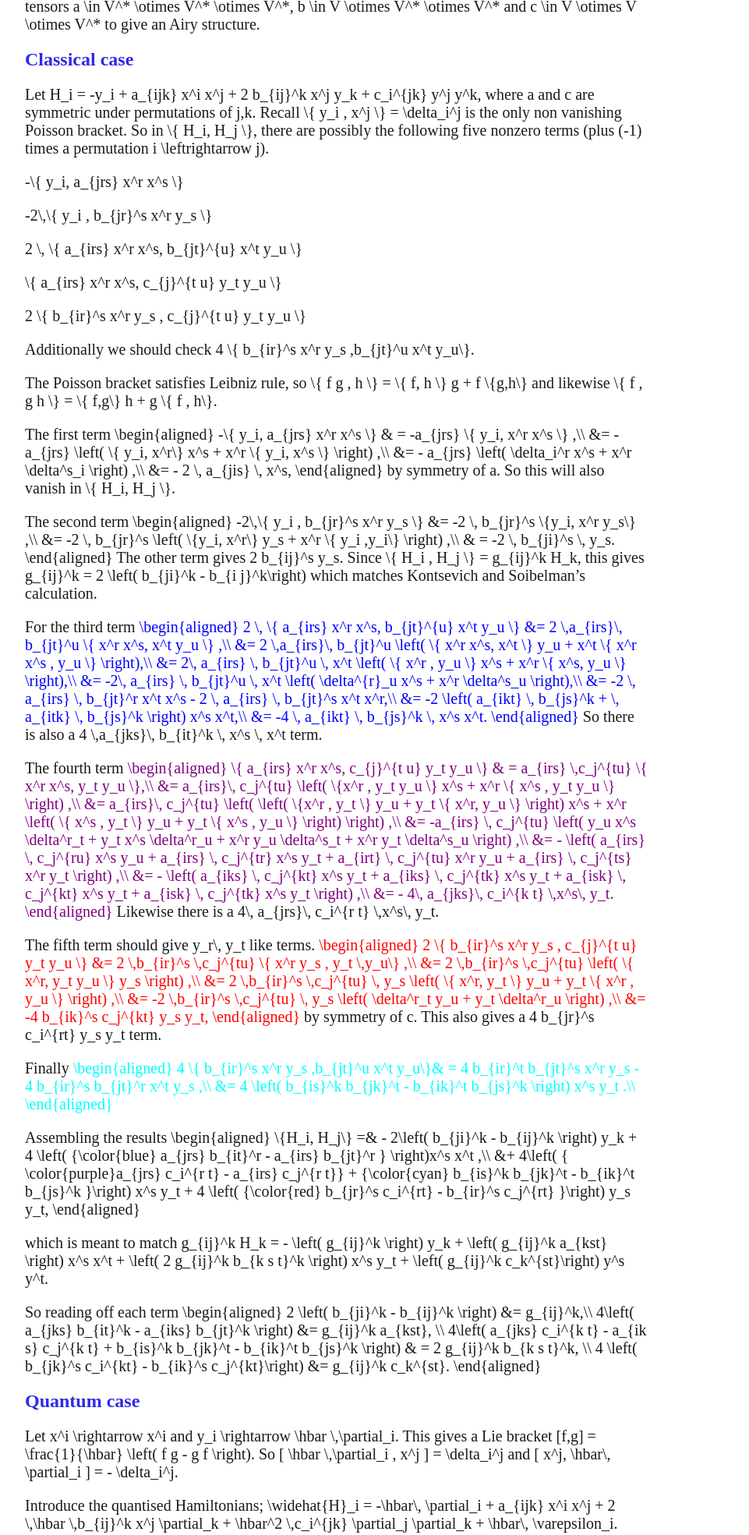
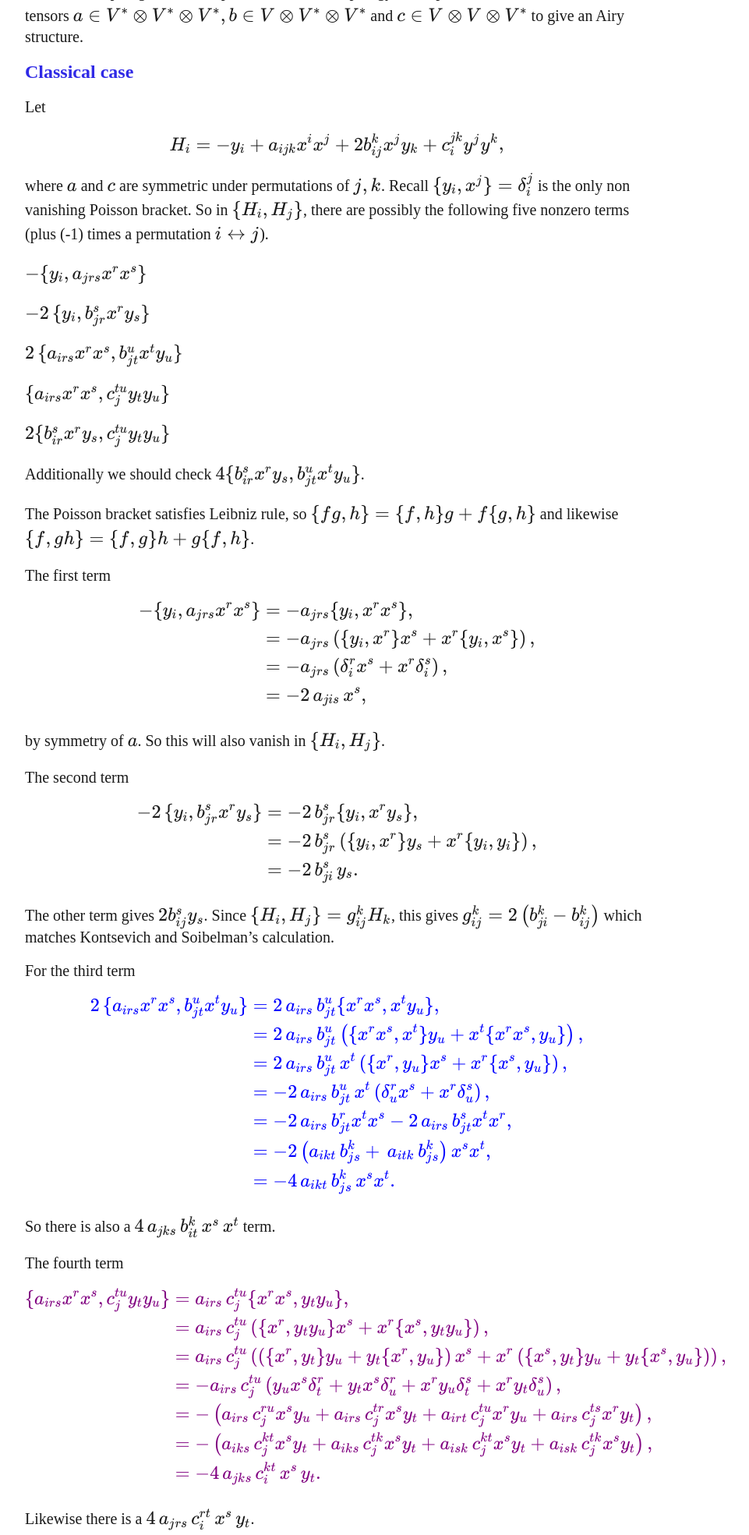
Before and after one commit to Swaddle/Swaddle.github.io, a plain HTML site: page notes/airy_hamiltonians.html in a window 1280 px wide. Shown: the part 189-2158 px from the top of the page at 78% size, without its empty margins (208-1169 px from the left). Drawn offline with nearby package versions, Linux system fonts and the light colour scheme.

Commit message:
Publish update

```diff
--- a/notes/airy_hamiltonians.html
+++ b/notes/airy_hamiltonians.html
@@ -29,31 +29,31 @@
 
 </div>
 
-<p>Let <span class="math inline">V</span> be a topological vector space with discrete topology. We reproduce the conditions on the tensors <span class="math inline">a \in V^* \otimes V^* \otimes V^*, b \in V \otimes V^* \otimes V^*</span> and <span class="math inline">c \in V \otimes V \otimes V^*</span> to give an Airy structure.</p>
+<p>Let <span class="math inline">\(V\)</span> be a topological vector space with discrete topology. We reproduce the conditions on the tensors <span class="math inline">\(a \in V^* \otimes V^* \otimes V^*, b \in V \otimes V^* \otimes V^*\)</span> and <span class="math inline">\(c \in V \otimes V \otimes V^*\)</span> to give an Airy structure.</p>
 <section id="classical-case" class="level1">
 <h1>Classical case</h1>
-<p>Let <span class="math display">H_i = -y_i + a_{ijk} x^i x^j + 2 b_{ij}^k x^j y_k + c_i^{jk} y^j y^k,</span> where <span class="math inline">a</span> and <span class="math inline">c</span> are symmetric under permutations of <span class="math inline">j,k</span>. Recall <span class="math inline">\{ y_i , x^j \} = \delta_i^j</span> is the only non vanishing Poisson bracket. So in <span class="math inline">\{ H_i, H_j \}</span>, there are possibly the following five nonzero terms (plus (-1) times a permutation <span class="math inline">i \leftrightarrow j</span>).</p>
+<p>Let <span class="math display">\[H_i = -y_i + a_{ijk} x^i x^j + 2 b_{ij}^k x^j y_k + c_i^{jk} y^j y^k,\]</span> where <span class="math inline">\(a\)</span> and <span class="math inline">\(c\)</span> are symmetric under permutations of <span class="math inline">\(j,k\)</span>. Recall <span class="math inline">\(\{ y_i , x^j \} = \delta_i^j\)</span> is the only non vanishing Poisson bracket. So in <span class="math inline">\(\{ H_i, H_j \}\)</span>, there are possibly the following five nonzero terms (plus (-1) times a permutation <span class="math inline">\(i \leftrightarrow j\)</span>).</p>
 <ul>
-<li><p><span class="math inline">-\{  y_i, a_{jrs} x^r x^s \}</span></p></li>
-<li><p><span class="math inline">-2\,\{  y_i , b_{jr}^s x^r y_s \}</span></p></li>
-<li><p><span class="math inline">2 \, \{ a_{irs} x^r x^s, b_{jt}^{u} x^t y_u \}</span></p></li>
-<li><p><span class="math inline">\{ a_{irs} x^r x^s, c_{j}^{t u} y_t y_u \}</span></p></li>
-<li><p><span class="math inline">2 \{ b_{ir}^s x^r y_s , c_{j}^{t u} y_t y_u \}</span></p></li>
+<li><p><span class="math inline">\(-\{  y_i, a_{jrs} x^r x^s \}\)</span></p></li>
+<li><p><span class="math inline">\(-2\,\{  y_i , b_{jr}^s x^r y_s \}\)</span></p></li>
+<li><p><span class="math inline">\(2 \, \{ a_{irs} x^r x^s, b_{jt}^{u} x^t y_u \}\)</span></p></li>
+<li><p><span class="math inline">\(\{ a_{irs} x^r x^s, c_{j}^{t u} y_t y_u \}\)</span></p></li>
+<li><p><span class="math inline">\(2 \{ b_{ir}^s x^r y_s , c_{j}^{t u} y_t y_u \}\)</span></p></li>
 </ul>
-<p>Additionally we should check <span class="math inline">4 \{ b_{ir}^s x^r y_s ,b_{jt}^u x^t y_u\}</span>.</p>
-<p>The Poisson bracket satisfies Leibniz rule, so <span class="math inline">\{ f g  , h \}  = \{ f, h \} g + f \{g,h\}</span> and likewise <span class="math inline">\{ f , g h \} = \{ f,g\} h + g \{ f , h\}</span>.</p>
-<p>The first term <span class="math display">\begin{aligned}
+<p>Additionally we should check <span class="math inline">\(4 \{ b_{ir}^s x^r y_s ,b_{jt}^u x^t y_u\}\)</span>.</p>
+<p>The Poisson bracket satisfies Leibniz rule, so <span class="math inline">\(\{ f g  , h \}  = \{ f, h \} g + f \{g,h\}\)</span> and likewise <span class="math inline">\(\{ f , g h \} = \{ f,g\} h + g \{ f , h\}\)</span>.</p>
+<p>The first term <span class="math display">\[\begin{aligned}
       -\{  y_i, a_{jrs} x^r x^s \}   &amp; = -a_{jrs} \{ y_i, x^r x^s  \} ,\\
                                      &amp;= -a_{jrs} \left( \{ y_i, x^r\} x^s + x^r \{ y_i, x^s \} \right) ,\\
                                      &amp;= - a_{jrs} \left( \delta_i^r x^s + x^r \delta^s_i \right) ,\\
                                      &amp;= - 2 \, a_{jis} \, x^s,
-    \end{aligned}</span> by symmetry of <span class="math inline">a</span>. So this will also vanish in <span class="math inline">\{ H_i, H_j \}</span>.</p>
-<p>The second term <span class="math display">\begin{aligned}
+    \end{aligned}\]</span> by symmetry of <span class="math inline">\(a\)</span>. So this will also vanish in <span class="math inline">\(\{ H_i, H_j \}\)</span>.</p>
+<p>The second term <span class="math display">\[\begin{aligned}
         -2\,\{  y_i , b_{jr}^s x^r y_s \} &amp;= -2 \, b_{jr}^s \{y_i, x^r y_s\} ,\\
                                           &amp;= -2 \, b_{jr}^s \left( \{y_i, x^r\}  y_s + x^r \{ y_i ,y_i\} \right) ,\\
                                           &amp; = -2 \, b_{ji}^s \, y_s.
-    \end{aligned}</span> The other term gives <span class="math inline">2 b_{ij}^s y_s</span>. Since <span class="math inline">\{ H_i , H_j \} = g_{ij}^k H_k</span>, this gives <span class="math inline">g_{ij}^k = 2 \left( b_{ji}^k - b_{i j}^k\right)</span> which matches Kontsevich and Soibelman’s calculation.</p>
-<p>For the third term <span style="color: blue"> <span class="math display">\begin{aligned}
+    \end{aligned}\]</span> The other term gives <span class="math inline">\(2 b_{ij}^s y_s\)</span>. Since <span class="math inline">\(\{ H_i , H_j \} = g_{ij}^k H_k\)</span>, this gives <span class="math inline">\(g_{ij}^k = 2 \left( b_{ji}^k - b_{i j}^k\right)\)</span> which matches Kontsevich and Soibelman’s calculation.</p>
+<p>For the third term <span style="color: blue"> <span class="math display">\[\begin{aligned}
         2 \, \{ a_{irs} x^r x^s, b_{jt}^{u} x^t y_u \} &amp;= 2 \,a_{irs}\,  b_{jt}^u \{ x^r x^s, x^t y_u \} ,\\
                                                        &amp;= 2 \,a_{irs}\,  b_{jt}^u  \left( \{  x^r x^s, x^t \} y_u +  x^t \{ x^r x^s , y_u \} \right),\\
                                                        &amp;= 2\, a_{irs} \, b_{jt}^u \, x^t \left( \{ x^r  , y_u \} x^s + x^r \{ x^s, y_u \}  \right),\\
@@ -61,8 +61,8 @@
                                                        &amp;= -2 \, a_{irs} \, b_{jt}^r x^t x^s - 2 \, a_{irs} \, b_{jt}^s x^t x^r,\\
                                                        &amp;= -2 \left( a_{ikt} \, b_{js}^k  + \, a_{itk} \, b_{js}^k \right) x^s x^t,\\
                                                        &amp;= -4 \, a_{ikt} \, b_{js}^k  \, x^s x^t.
-    \end{aligned}</span></span> So there is also a <span class="math inline">4 \,a_{jks}\,  b_{it}^k \, x^s \, x^t</span> term.</p>
-<p>The fourth term <span style="color: purple"> <span class="math display">\begin{aligned}
+    \end{aligned}\]</span></span> So there is also a <span class="math inline">\(4 \,a_{jks}\,  b_{it}^k \, x^s \, x^t\)</span> term.</p>
+<p>The fourth term <span style="color: purple"> <span class="math display">\[\begin{aligned}
         \{ a_{irs} x^r x^s, c_{j}^{t u} y_t y_u \} &amp; = a_{irs} \,c_j^{tu} \{ x^r x^s, y_t y_u \},\\
                                                    &amp;= a_{irs}\, c_j^{tu} \left( \{x^r , y_t y_u \} x^s + x^r \{ x^s , y_t y_u \} \right) ,\\
                                                    &amp;= a_{irs}\, c_j^{tu} \left( \left( \{x^r , y_t  \} y_u + y_t \{ x^r, y_u \} \right) x^s + x^r \left( \{ x^s , y_t  \} y_u + y_t \{ x^s , y_u \} \right) \right) ,\\
@@ -70,44 +70,44 @@
                                                    &amp;= - \left( a_{irs} \, c_j^{ru} x^s y_u  +  a_{irs} \, c_j^{tr} x^s y_t +  a_{irt} \, c_j^{tu} x^r y_u   +  a_{irs} \, c_j^{ts} x^r y_t   \right) ,\\
                                                     &amp;= - \left( a_{iks} \, c_j^{kt} x^s y_t  +  a_{iks} \, c_j^{tk}  x^s  y_t  +  a_{isk} \, c_j^{kt} x^s y_t  +  a_{isk} \, c_j^{tk} x^s y_t   \right) ,\\
                                                     &amp;= - 4\, a_{jks}\, c_i^{k t} \,x^s\, y_t.
-    \end{aligned}</span></span> Likewise there is a <span class="math inline">4\, a_{jrs}\, c_i^{r t} \,x^s\, y_t</span>.</p>
-<p>The fifth term should give <span class="math inline">y_r\, y_t</span> like terms. <span style="color: red"> <span class="math display">\begin{aligned}
+    \end{aligned}\]</span></span> Likewise there is a <span class="math inline">\(4\, a_{jrs}\, c_i^{r t} \,x^s\, y_t\)</span>.</p>
+<p>The fifth term should give <span class="math inline">\(y_r\, y_t\)</span> like terms. <span style="color: red"> <span class="math display">\[\begin{aligned}
         2 \{ b_{ir}^s x^r y_s , c_{j}^{t u} y_t y_u \} &amp;= 2 \,b_{ir}^s \,c_j^{tu} \{ x^r y_s , y_t \,y_u\} ,\\
                                                        &amp;= 2 \,b_{ir}^s \,c_j^{tu} \left( \{ x^r, y_t y_u \} y_s \right) ,\\
                                                        &amp;= 2 \,b_{ir}^s \,c_j^{tu} \, y_s \left( \{ x^r, y_t \} y_u + y_t \{ x^r , y_u \} \right) ,\\
                                                        &amp;= -2 \,b_{ir}^s \,c_j^{tu} \, y_s \left( \delta^r_t y_u + y_t \delta^r_u \right) ,\\
                                                        &amp;= -4 b_{ik}^s c_j^{kt} y_s y_t,
-    \end{aligned}</span> </span> by symmetry of <span class="math inline">c</span>. This also gives a <span class="math inline">4 b_{jr}^s c_i^{rt} y_s y_t</span> term.</p>
-<p>Finally <span style="color: cyan"> <span class="math display">\begin{aligned}
+    \end{aligned}\]</span> </span> by symmetry of <span class="math inline">\(c\)</span>. This also gives a <span class="math inline">\(4 b_{jr}^s c_i^{rt} y_s y_t\)</span> term.</p>
+<p>Finally <span style="color: cyan"> <span class="math display">\[\begin{aligned}
         4 \{ b_{ir}^s x^r y_s ,b_{jt}^u x^t y_u\}&amp; = 4 b_{ir}^t b_{jt}^s x^r y_s - 4 b_{ir}^s b_{jt}^r x^t y_s ,\\
                                                &amp;= 4 \left(   b_{is}^k b_{jk}^t  - b_{ik}^t b_{js}^k \right) x^s y_t .\\
-    \end{aligned}</span> </span></p>
-<p>Assembling the results <span class="math display">\begin{aligned}
+    \end{aligned}\]</span> </span></p>
+<p>Assembling the results <span class="math display">\[\begin{aligned}
  \{H_i, H_j\} =&amp; - 2\left(  b_{ji}^k - b_{ij}^k \right) y_k  +  4 \left( {\color{blue} a_{jrs} b_{it}^r -  a_{irs} b_{jt}^r } \right)x^s x^t ,\\
                                 &amp;+ 4\left( { \color{purple}a_{jrs} c_i^{r t} -  a_{irs} c_j^{r t}} +  {\color{cyan} b_{is}^k b_{jk}^t  -  b_{ik}^t b_{js}^k }\right) x^s y_t + 4 \left( {\color{red} b_{jr}^s c_i^{rt}  - b_{ir}^s c_j^{rt} }\right) y_s y_t,
-    \end{aligned}</span></p>
-<p>which is meant to match <span class="math display">g_{ij}^k H_k = - \left( g_{ij}^k  \right) y_k + \left( g_{ij}^k  a_{kst} \right) x^s x^t + \left( 2 g_{ij}^k b_{k s t}^k \right) x^s y_t + \left( g_{ij}^k c_k^{st}\right) y^s y^t.</span></p>
-<p>So reading off each term <span class="math display">\begin{aligned}
+    \end{aligned}\]</span></p>
+<p>which is meant to match <span class="math display">\[g_{ij}^k H_k = - \left( g_{ij}^k  \right) y_k + \left( g_{ij}^k  a_{kst} \right) x^s x^t + \left( 2 g_{ij}^k b_{k s t}^k \right) x^s y_t + \left( g_{ij}^k c_k^{st}\right) y^s y^t.\]</span></p>
+<p>So reading off each term <span class="math display">\[\begin{aligned}
        2 \left(  b_{ji}^k - b_{ij}^k \right) &amp;= g_{ij}^k,\\
        4\left( a_{jks} b_{it}^k -  a_{iks} b_{jt}^k \right) &amp;=  g_{ij}^k  a_{kst}, \\
        4\left(  a_{jks} c_i^{k t} -  a_{ik s} c_j^{k t} +  b_{is}^k b_{jk}^t  -  b_{ik}^t b_{js}^k \right) &amp; = 2 g_{ij}^k b_{k s t}^k, \\
        4 \left( b_{jk}^s c_i^{kt}  - b_{ik}^s c_j^{kt}\right) &amp;= g_{ij}^k c_k^{st}.
-    \end{aligned}</span></p>
+    \end{aligned}\]</span></p>
 </section>
 <section id="quantum-case" class="level1">
 <h1>Quantum case</h1>
-<p>Let <span class="math inline">x^i \rightarrow x^i</span> and <span class="math inline">y_i \rightarrow \hbar \,\partial_i</span>. This gives a Lie bracket <span class="math inline">[f,g] = \frac{1}{\hbar} \left( f g - g f \right)</span>. So <span class="math inline">[ \hbar \,\partial_i , x^j ] = \delta_i^j</span> and <span class="math inline">[ x^j, \hbar\, \partial_i ] = - \delta_i^j</span>.</p>
-<p>Introduce the quantised Hamiltonians; <span class="math display">\widehat{H}_i = -\hbar\, \partial_i + a_{ijk} x^i x^j + 2 \,\hbar \,b_{ij}^k x^j \partial_k + \hbar^2 \,c_i^{jk} \partial_j \partial_k + \hbar\, \varepsilon_i.</span></p>
-<p>The calculation of <span class="math inline">[\widehat{H}_i,\widehat{H}_j]= g_{ij}^k \widehat{H}_k</span> is very similar to the classical case, the only difference is from terms involving an <span class="math inline">\varepsilon</span>. <span class="math inline">\varepsilon</span> is determined by terms that give a non-symmetric constant (so all the <span class="math inline">x^i</span> and <span class="math inline">\partial_j</span> vanish) in the Lie bracket. This only happens with equal numbers of <span class="math inline">\partial</span> and <span class="math inline">x</span> terms, so there is only one expression to check</p>
+<p>Let <span class="math inline">\(x^i \rightarrow x^i\)</span> and <span class="math inline">\(y_i \rightarrow \hbar \,\partial_i\)</span>. This gives a Lie bracket <span class="math inline">\([f,g] = \frac{1}{\hbar} \left( f g - g f \right)\)</span>. So <span class="math inline">\([ \hbar \,\partial_i , x^j ] = \delta_i^j\)</span> and <span class="math inline">\([ x^j, \hbar\, \partial_i ] = - \delta_i^j\)</span>.</p>
+<p>Introduce the quantised Hamiltonians; <span class="math display">\[\widehat{H}_i = -\hbar\, \partial_i + a_{ijk} x^i x^j + 2 \,\hbar \,b_{ij}^k x^j \partial_k + \hbar^2 \,c_i^{jk} \partial_j \partial_k + \hbar\, \varepsilon_i.\]</span></p>
+<p>The calculation of <span class="math inline">\([\widehat{H}_i,\widehat{H}_j]= g_{ij}^k \widehat{H}_k\)</span> is very similar to the classical case, the only difference is from terms involving an <span class="math inline">\(\varepsilon\)</span>. <span class="math inline">\(\varepsilon\)</span> is determined by terms that give a non-symmetric constant (so all the <span class="math inline">\(x^i\)</span> and <span class="math inline">\(\partial_j\)</span> vanish) in the Lie bracket. This only happens with equal numbers of <span class="math inline">\(\partial\)</span> and <span class="math inline">\(x\)</span> terms, so there is only one expression to check</p>
 <ul>
-<li><p><span class="math inline">[ a_{irs} x^r x^s ,   \hbar^2 \,c_j^{tu} \partial_t \partial_u ]</span></p></li>
+<li><p><span class="math inline">\([ a_{irs} x^r x^s ,   \hbar^2 \,c_j^{tu} \partial_t \partial_u ]\)</span></p></li>
 </ul>
-<p>Therefore <span class="math display">\begin{aligned}
+<p>Therefore <span class="math display">\[\begin{aligned}
           [ a_{irs} x^r x^s ,   \hbar^2\, c_j^{tu} \partial_t \partial_u ] (f) &amp;=  \hbar \,a_{irs} c_j^{tu} \left( x^r x^s \partial_t \partial_u - \partial_t \partial_u x^r x^s \right)(f) ,\\
                                                                              &amp;= \hbar\, a_{irs} c_j^{tu} \left( x^r x^s \partial_t \partial_u (f) - \partial_t ( \delta_u^r x^s f + x^r \delta_u^s f + x^r x^s \partial_u (f)  ) \right),\\
                                                                             &amp;= \hbar\, a_{irs} c_j^{tu} \big( x^r x^s \partial_t \partial_u (f) - \delta_u^r \delta_t^s f - \delta_u^r x^s \partial_t (f)  - \delta^r_t \delta_u^s f - x^r \delta_u^s \partial_t(f) ,\\
                                                                             &amp;- \delta_t^r x^s \partial_u (f)  - x^r \delta^s_t \partial_u (f) - x^r x^s \partial_t \partial_u (f) \big).
-    \end{aligned}</span> Focusing on the terms which can give a constant <span class="math display">-\hbar  \,a_{irs} c_j^{tu} \left( \delta_u^r \delta_t^s  + \delta^r_t \delta_u^s \right) = -2 \, \hbar \,  a_{ist} \, c_j^{st}.</span> So the other term will be <span class="math inline">2 \, \hbar \,  a_{jst} \, c_i^{st}</span>. This gives an expression relating <span class="math inline">\varepsilon</span> to the other tensors <span class="math display">2 \left( a_{jst} \, c_i^{st} - a_{ist} \, c_j^{st} \right) = g_{ij}^k \varepsilon_k.</span></p>
+    \end{aligned}\]</span> Focusing on the terms which can give a constant <span class="math display">\[-\hbar  \,a_{irs} c_j^{tu} \left( \delta_u^r \delta_t^s  + \delta^r_t \delta_u^s \right) = -2 \, \hbar \,  a_{ist} \, c_j^{st}.\]</span> So the other term will be <span class="math inline">\(2 \, \hbar \,  a_{jst} \, c_i^{st}\)</span>. This gives an expression relating <span class="math inline">\(\varepsilon\)</span> to the other tensors <span class="math display">\[2 \left( a_{jst} \, c_i^{st} - a_{ist} \, c_j^{st} \right) = g_{ij}^k \varepsilon_k.\]</span></p>
 </section>
 
 
```
Also changed, not shown: notes/amsthm_test.html (+1 -1 lines), posts/2019-07-09-hello.html (+1 -1 lines), posts/2019-09-13.html (+5 -5 lines), 1 other file.
